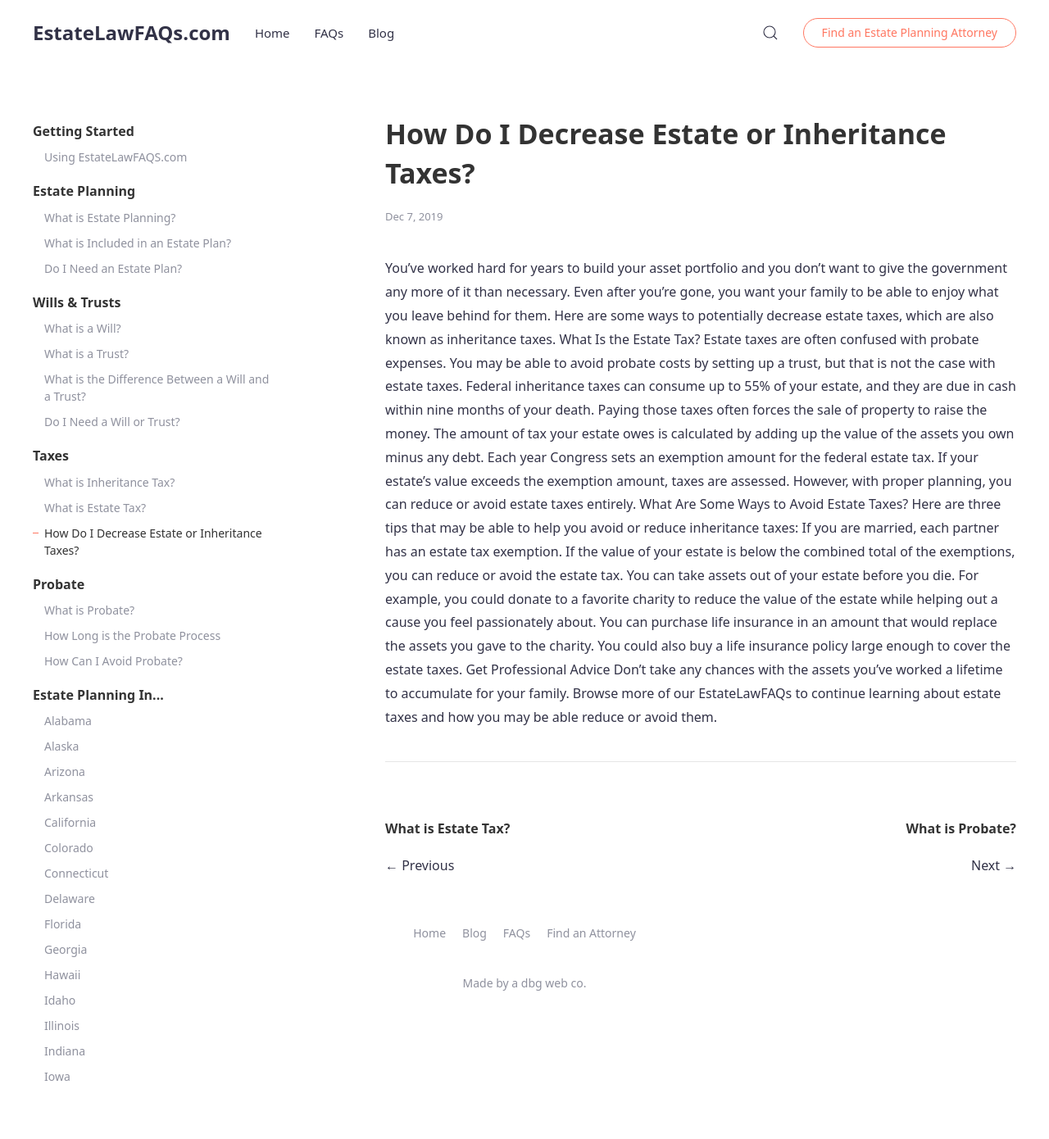
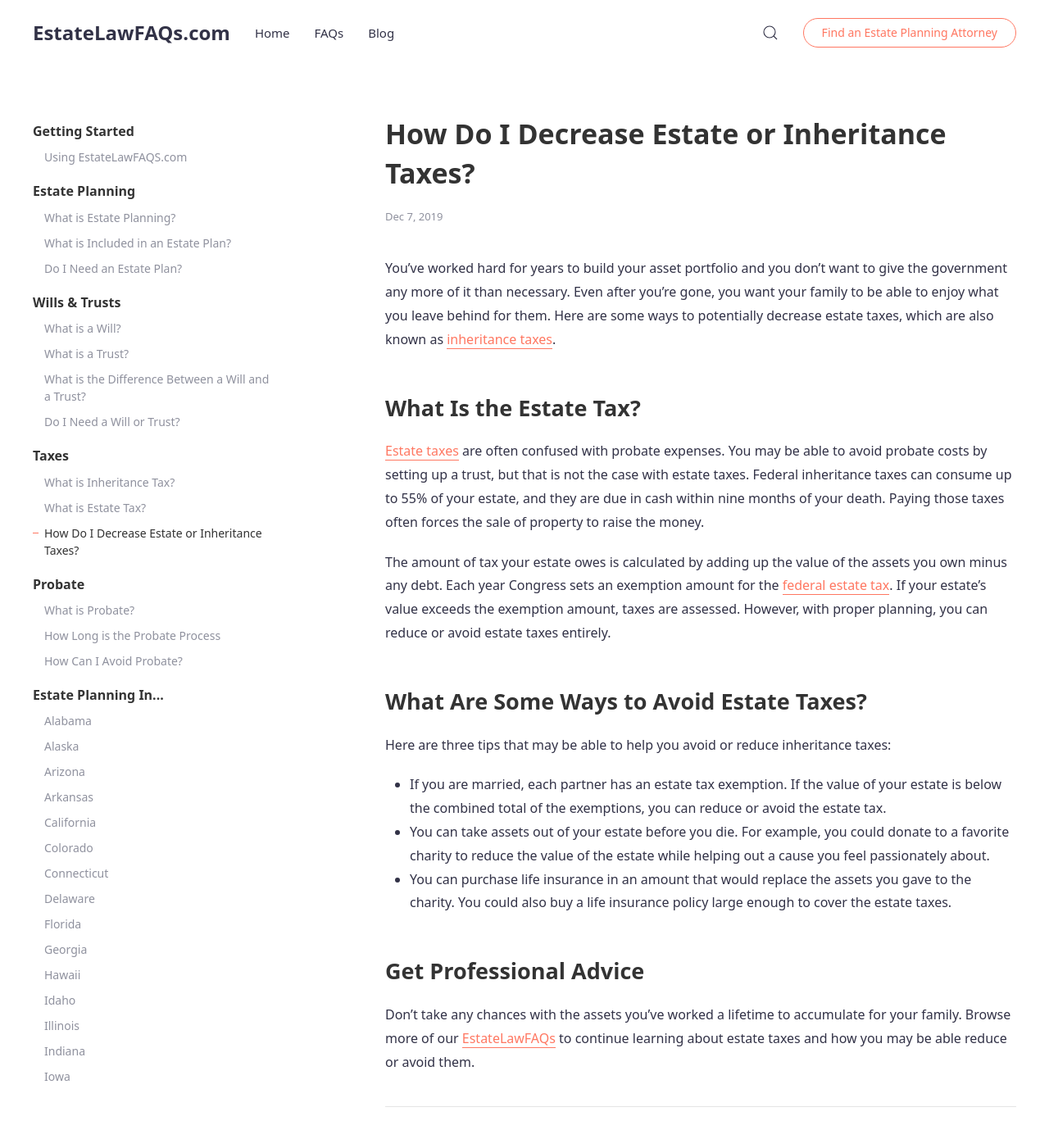
Before and after one commit to zac-heisey/docs-jekyll-theme, a Jekyll site: the page built from _docs/how-do-i-decrease-estate-inheritance-taxes.md, in a window 1280 px wide and 1400 px high. Shown: the top 1390 px of the window at 82% size. Built offline with Jekyll 4.4.1, drawn with Linux system fonts in a browser that asks for light colours; part of the change alters nothing that is shown.

```diff
--- a/_docs/how-do-i-decrease-estate-inheritance-taxes.md
+++ b/_docs/how-do-i-decrease-estate-inheritance-taxes.md
@@ -5,14 +5,23 @@ tags:
 author: alex
 
 ---
-You've worked hard for years to build your asset portfolio and you don't want to give the government any more of it than necessary. Even after you're gone, you want your family to be able to enjoy what you leave behind for them. Here are some ways to potentially decrease estate taxes, which are also known as inheritance taxes.
-What Is the Estate Tax?
-Estate taxes are often confused with probate expenses. You may be able to avoid probate costs by setting up a trust, but that is not the case with estate taxes. Federal inheritance taxes can consume up to 55% of your estate, and they are due in cash within nine months of your death. Paying those taxes often forces the sale of property to raise the money.
-The amount of tax your estate owes is calculated by adding up the value of the assets you own minus any debt. Each year Congress sets an exemption amount for the federal estate tax. If your estate's value exceeds the exemption amount, taxes are assessed. However, with proper planning, you can reduce or avoid estate taxes entirely.
-What Are Some Ways to Avoid Estate Taxes?
+You've worked hard for years to build your asset portfolio and you don't want to give the government any more of it than necessary. Even after you're gone, you want your family to be able to enjoy what you leave behind for them. Here are some ways to potentially decrease estate taxes, which are also known as [inheritance taxes](/docs/what-is-inheritance-tax/).
+
+## What Is the Estate Tax?
+
+[Estate taxes](/docs/what-is-estate-tax/) are often confused with probate expenses. You may be able to avoid probate costs by setting up a trust, but that is not the case with estate taxes. Federal inheritance taxes can consume up to 55% of your estate, and they are due in cash within nine months of your death. Paying those taxes often forces the sale of property to raise the money.
+
+The amount of tax your estate owes is calculated by adding up the value of the assets you own minus any debt. Each year Congress sets an exemption amount for the [federal estate tax](https://www.irs.gov/businesses/small-businesses-self-employed/estate-tax). If your estate's value exceeds the exemption amount, taxes are assessed. However, with proper planning, you can reduce or avoid
+estate taxes entirely.
+
+## What Are Some Ways to Avoid Estate Taxes?
+
 Here are three tips that may be able to help you avoid or reduce inheritance taxes:
-If you are married, each partner has an estate tax exemption. If the value of your estate is below the combined total of the exemptions, you can reduce or avoid the estate tax.
-You can take assets out of your estate before you die. For example, you could donate to a favorite charity to reduce the value of the estate while helping out a cause you feel passionately about.
-You can purchase life insurance in an amount that would replace the assets you gave to the charity. You could also buy a life insurance policy large enough to cover the estate taxes.
-Get Professional Advice
-Don't take any chances with the assets you've worked a lifetime to accumulate for your family. Browse more of our EstateLawFAQs to continue learning about estate taxes and how you may be able reduce or avoid them.
+
+* If you are married, each partner has an estate tax exemption. If the value of your estate is below the combined total of the exemptions, you can reduce or avoid the estate tax.
+* You can take assets out of your estate before you die. For example, you could donate to a favorite charity to reduce the value of the estate while helping out a cause you feel passionately about.
+* You can purchase life insurance in an amount that would replace the assets you gave to the charity. You could also buy a life insurance policy large enough to cover the estate taxes.
+
+## Get Professional Advice
+
+Don't take any chances with the assets you've worked a lifetime to accumulate for your family. Browse more of our [EstateLawFAQs](/) to continue learning about estate taxes and how you may be able reduce or avoid them.
```
